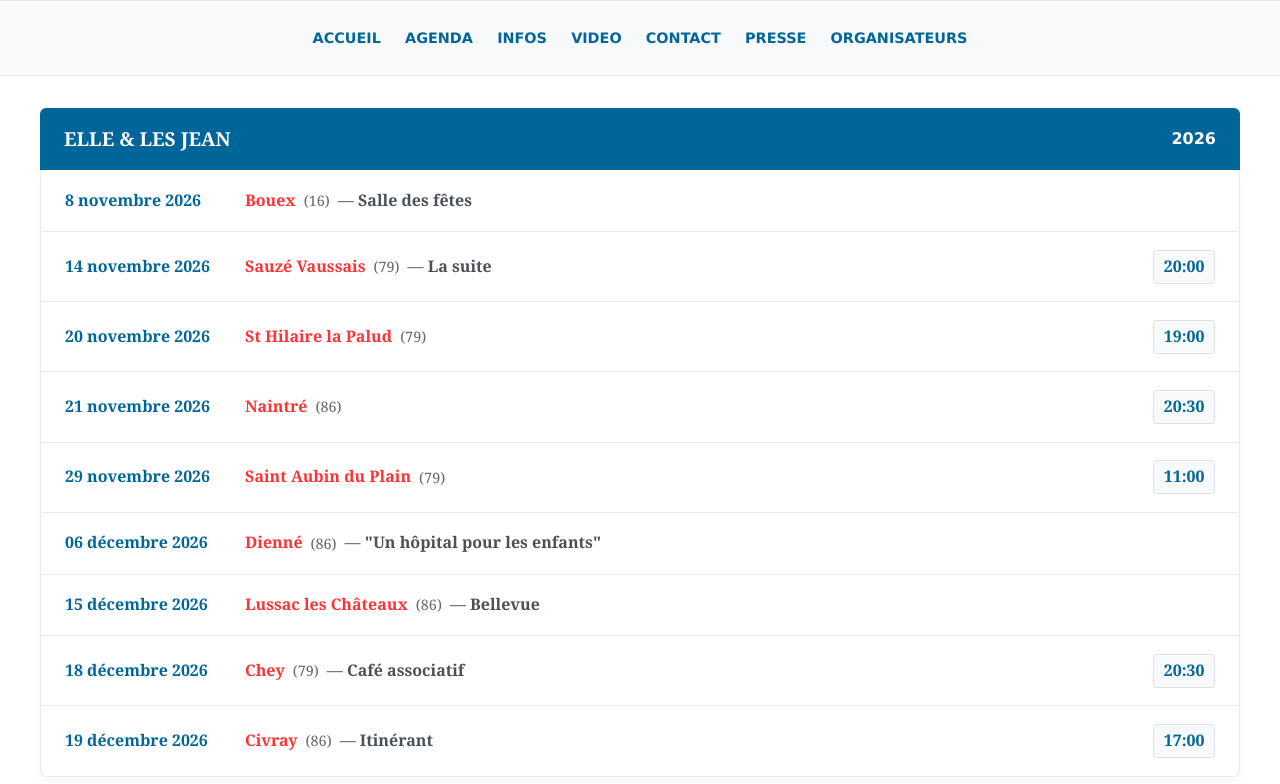
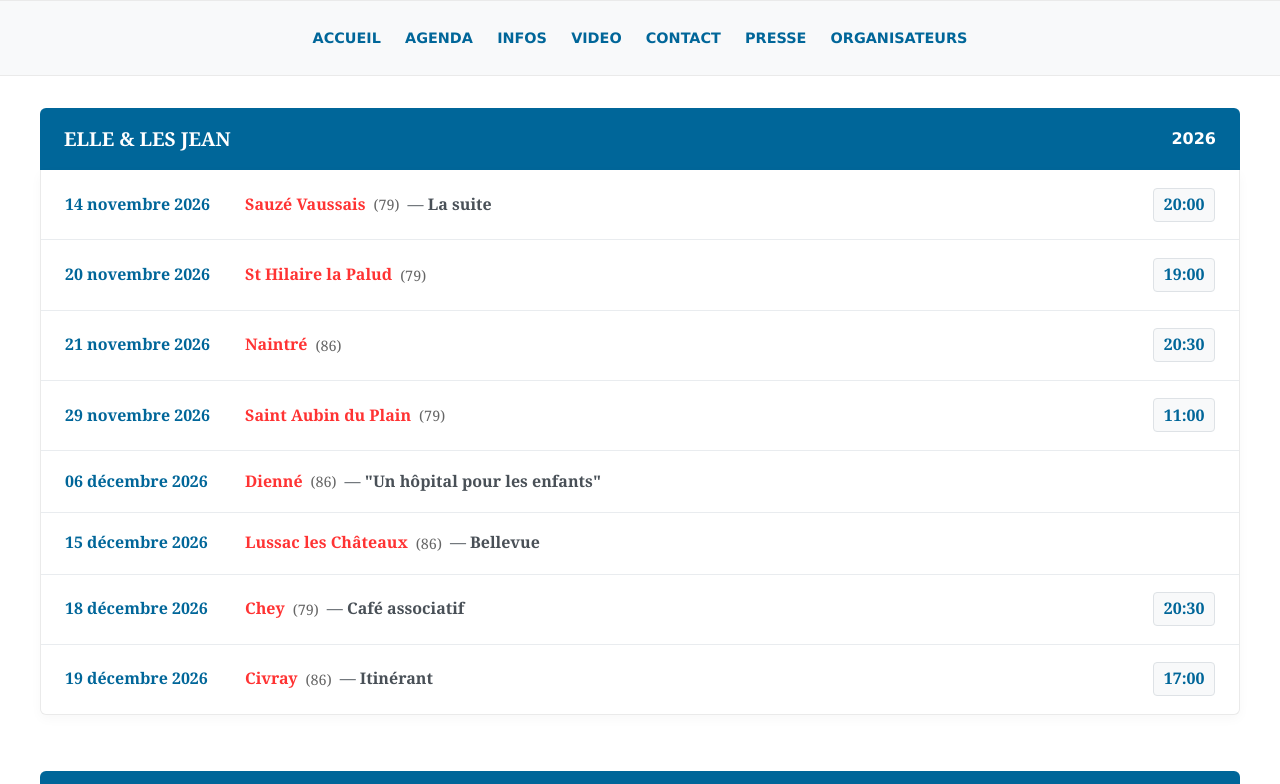
Before and after one commit to elleetlesjean/site, a plain HTML site: page agenda.html in a window 1280 px wide. Shown: the top 784 px of the page. Drawn offline with Linux system fonts and the light colour scheme.

Commit message:
Delete agenda item for 8 novembre 2026
Removed an agenda item for 8 novembre 2026.

```diff
--- a/agenda.html
+++ b/agenda.html
@@ -29,14 +29,7 @@
                 <span><strong>2026</strong></span>
             </div>
             <ul class="agenda-list">
-                <li class="agenda-item">
-                    <span class="agenda-date">8 novembre 2026</span>
-                    <div class="agenda-details">
-                        <span class="agenda-city">Bouex</span>
-                        <span class="agenda-dept">(16)</span>
-                        <span class="agenda-venue">— <strong>Salle des fêtes</strong></span>
-                    </div>
-                </li>
+
                 <li class="agenda-item">
                     <span class="agenda-date">14 novembre 2026</span>
                     <div class="agenda-details">
```
